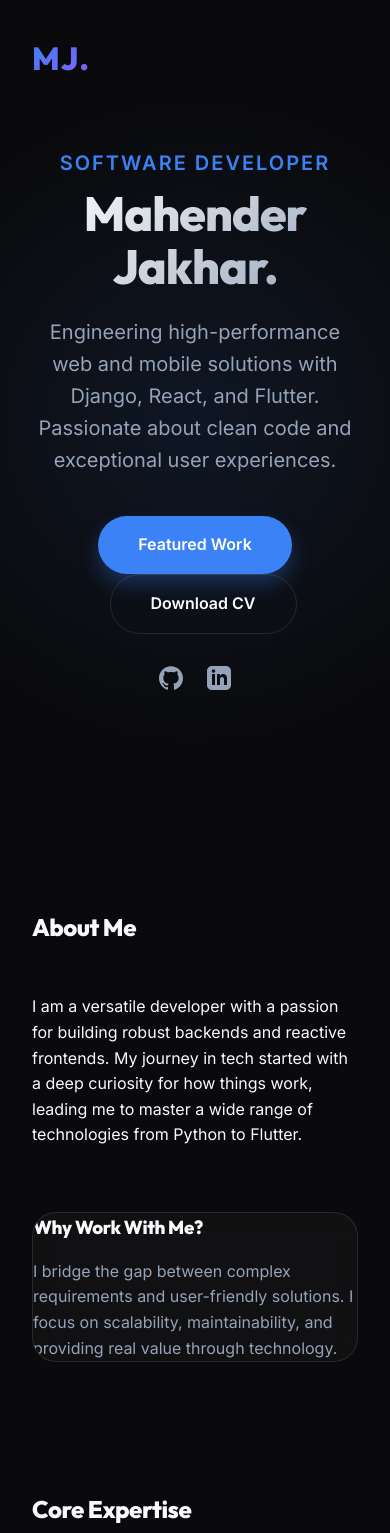
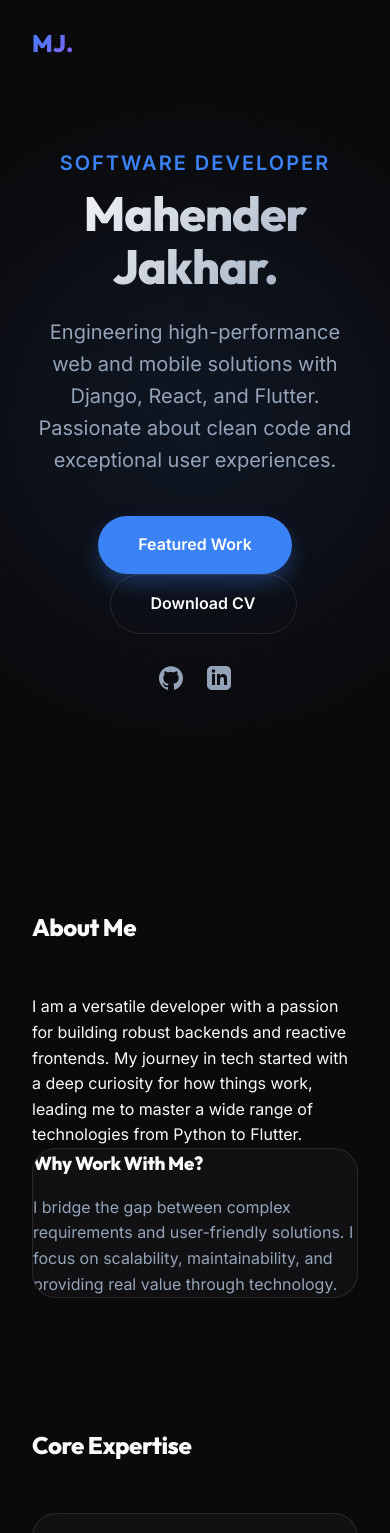
Before and after one commit to MahenderJakhar27/my-portfolio, a website built with Vite: page index.html in a window 390 px wide. Shown: the top 1533 px of the page. Built offline with nearby package versions, Linux system fonts and the light colour scheme.

Commit message:
bug fixes

```diff
--- a/src/style.css
+++ b/src/style.css
@@ -45,7 +45,7 @@ h1, h2, h3 {
 
 /* Container */
 .container {
-  max-width: 1100px;
+  max-width: 1200px;
   margin: 0 auto;
   padding: 0 2rem;
 }
@@ -100,12 +100,6 @@ section {
   display: grid;
   grid-template-columns: repeat(auto-fit, minmax(300px, 1fr));
   gap: 2rem;
-}
-.about-grid {
-  display: grid;
-  grid-template-columns: 1fr 1fr;
-  gap: 4rem;
-  align-items: center;
 }
 
 /* Project Cards */
@@ -195,18 +189,15 @@ nav.scrolled {
   display: flex;
   justify-content: space-between;
   align-items: center;
-  height: 70px;
 }
 
 .logo {
   font-family: 'Outfit', sans-serif;
   font-weight: 800;
-  font-size: 2rem;                 /* bigger */
-  display: flex;
-  align-items: center;             /* vertical center */
-  letter-spacing: 1px;
+  font-size: 1.5rem;
   background: linear-gradient(135deg, var(--accent-primary), var(--accent-secondary));
   -webkit-background-clip: text;
+  background-clip: text;
   -webkit-text-fill-color: transparent;
 }
 
@@ -372,20 +363,3 @@ footer {
   .timeline-item::after { left: 24px; }
   .right { left: 0; }
 }
-@media (max-width: 768px) {
-  section { padding: 4rem 0; }
-  .nav-links { display: none; }
-
-  .about-grid {
-    grid-template-columns: 1fr;
-  }
-
-  .timeline::after { left: 31px; }
-  .timeline-item {
-    width: 100%;
-    padding-left: 70px;
-    padding-right: 25px;
-  }
-  .timeline-item::after { left: 24px; }
-  .right { left: 0; }
-}
```
